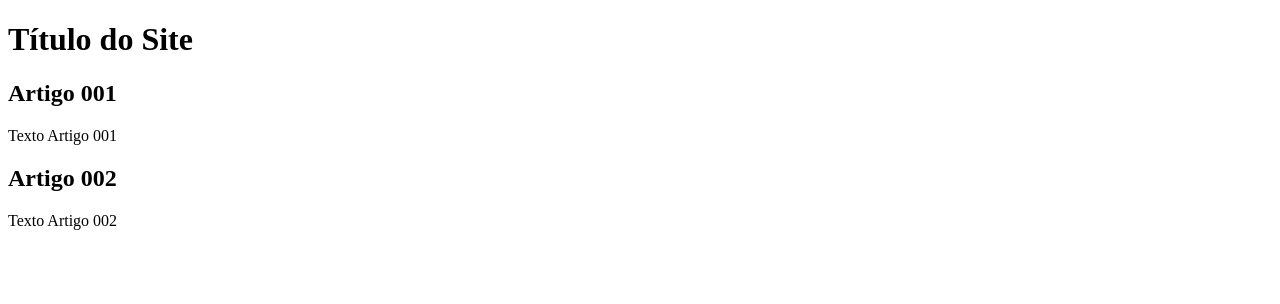
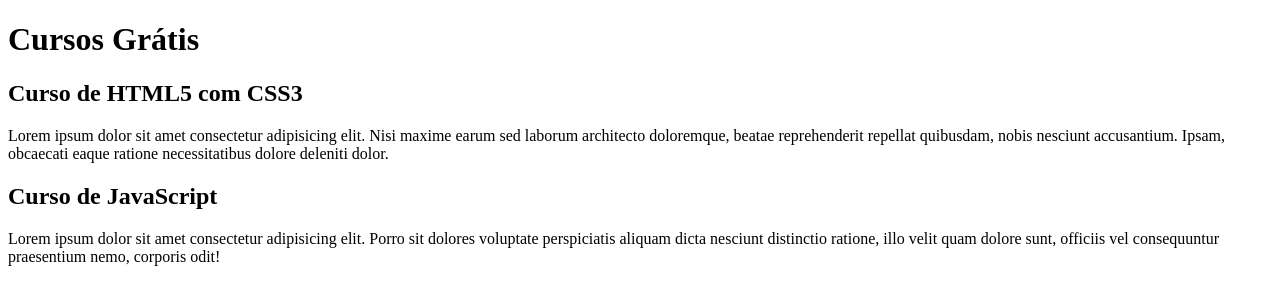
Before and after one commit to arturxdking/projeto-site, a plain HTML site: page index.html in a window 1280 px wide. Drawn offline with Linux system fonts and the light colour scheme.

Commit message:
comecei a escrever o conteúdo

```diff
--- a/index.html
+++ b/index.html
@@ -8,15 +8,15 @@
 <body>
     <main>
         <header>
-            <h1>Título do Site</h1>
+            <h1>Cursos Grátis</h1>
         </header>
         <article>
-            <h2>Artigo 001</h2>
-            <p>Texto Artigo 001</p>
+            <h2>Curso de HTML5 com CSS3</h2>
+            <p>Lorem ipsum dolor sit amet consectetur adipisicing elit. Nisi maxime earum sed laborum architecto doloremque, beatae reprehenderit repellat quibusdam, nobis nesciunt accusantium. Ipsam, obcaecati eaque ratione necessitatibus dolore deleniti dolor.</p>
         </article>
         <article>
-            <h2>Artigo 002</h2>
-            <p>Texto Artigo 002</p>
+            <h2>Curso de JavaScript</h2>
+            <p>Lorem ipsum dolor sit amet consectetur adipisicing elit. Porro sit dolores voluptate perspiciatis aliquam dicta nesciunt distinctio ratione, illo velit quam dolore sunt, officiis vel consequuntur praesentium nemo, corporis odit!</p>
         </article>
     </main>
 </body>
```
